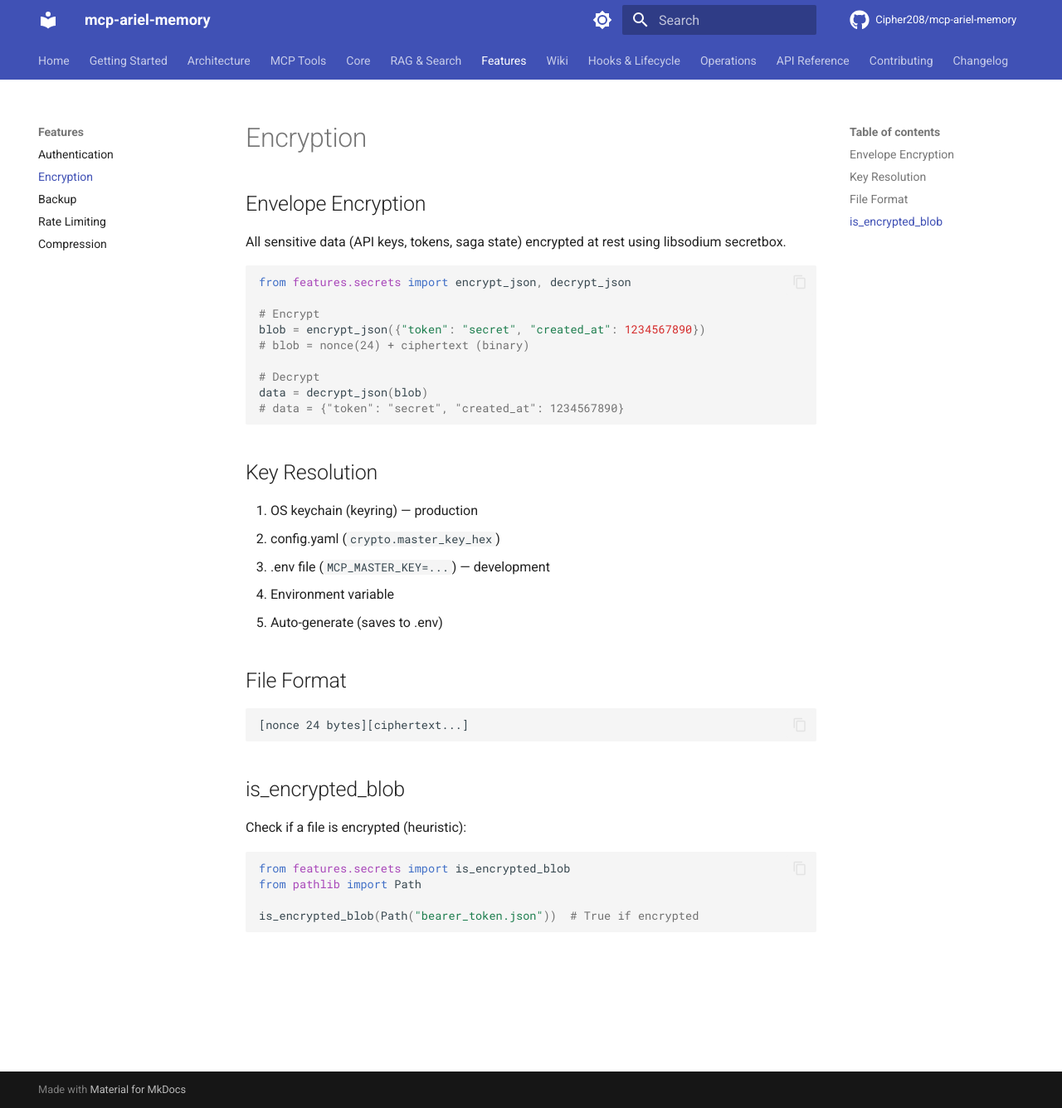
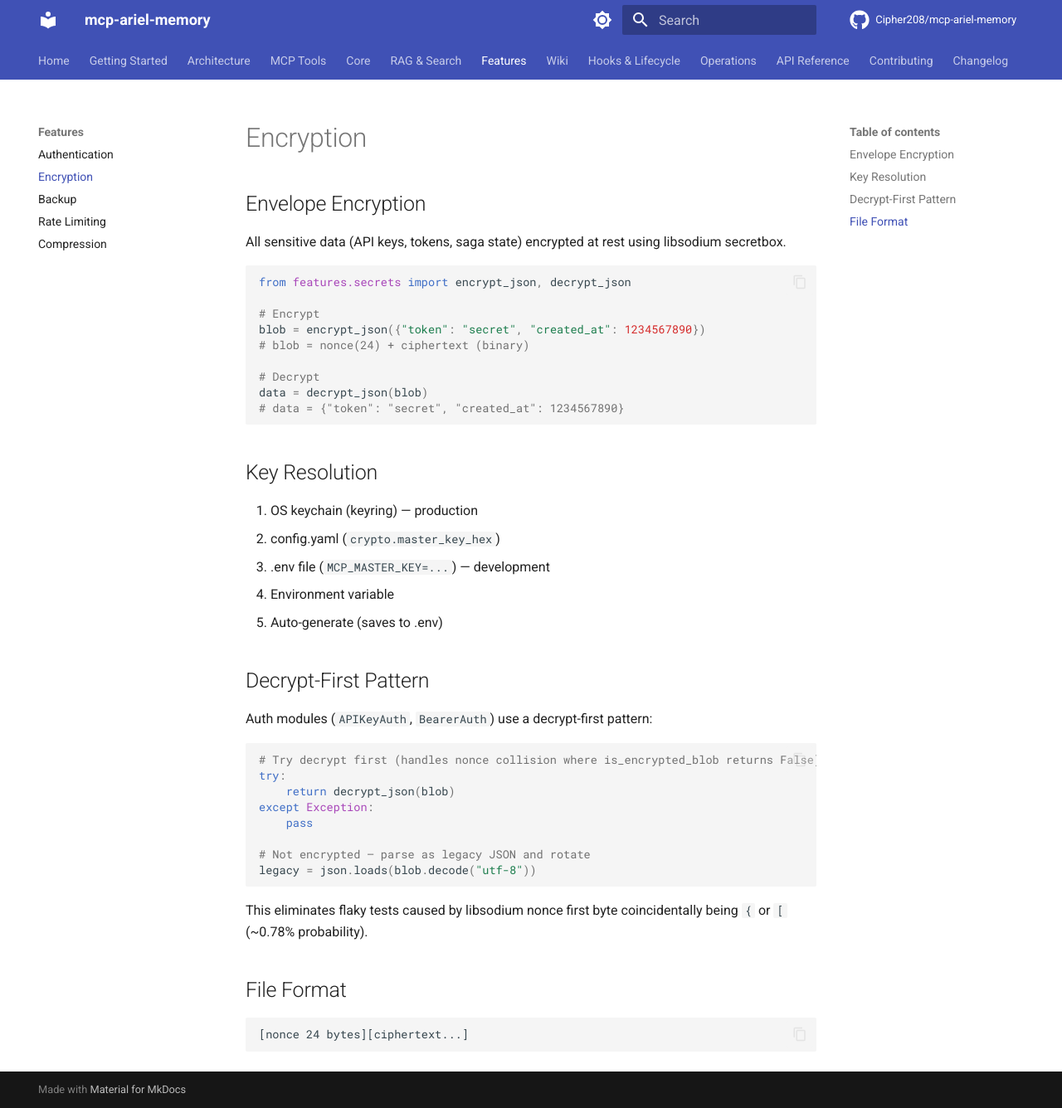
Before and after one commit to Cipher208/mcp-ariel-memory, an MkDocs documentation site: the page built from docs/features/secrets.md, in a window 1280 px wide and 1336 px high. Shown: the whole window at 83% size. Built offline with MkDocs 1.6.1 and Material for MkDocs 9.7.7, drawn with Linux system fonts in a browser that asks for light colours; comment, search, counter and statistics services are not loaded.

Commit message:
docs: update stale content — test counts, CI pipeline, decrypt-first
- README.md: 313→338 tests, add docs badge, add CI pipeline info
- docs/00-index.md: 313→338 tests
- docs/features/secrets.md: add decrypt-first pattern explanation
- docs/operations/deployment.md: add CI pipeline table (10 jobs)

````diff
--- a/docs/features/secrets.md
+++ b/docs/features/secrets.md
@@ -24,19 +24,25 @@
 4. Environment variable
 5. Auto-generate (saves to .env)
 
+## Decrypt-First Pattern
+
+Auth modules (`APIKeyAuth`, `BearerAuth`) use a decrypt-first pattern:
+
+```python
+# Try decrypt first (handles nonce collision where is_encrypted_blob returns False)
+try:
+    return decrypt_json(blob)
+except Exception:
+    pass
+
+# Not encrypted — parse as legacy JSON and rotate
+legacy = json.loads(blob.decode("utf-8"))
+```
+
+This eliminates flaky tests caused by libsodium nonce first byte coincidentally being `{` or `[` (~0.78% probability).
+
 ## File Format
 
 ```
 [nonce 24 bytes][ciphertext...]
 ```
-
-## is_encrypted_blob
-
-Check if a file is encrypted (heuristic):
-
-```python
-from features.secrets import is_encrypted_blob
-from pathlib import Path
-
-is_encrypted_blob(Path("bearer_token.json"))  # True if encrypted
-```
````
Also changed, not shown: README.md (+4 -1 lines), docs/00-index.md (+2 -2 lines), docs/operations/deployment.md (+16 -0 lines).
